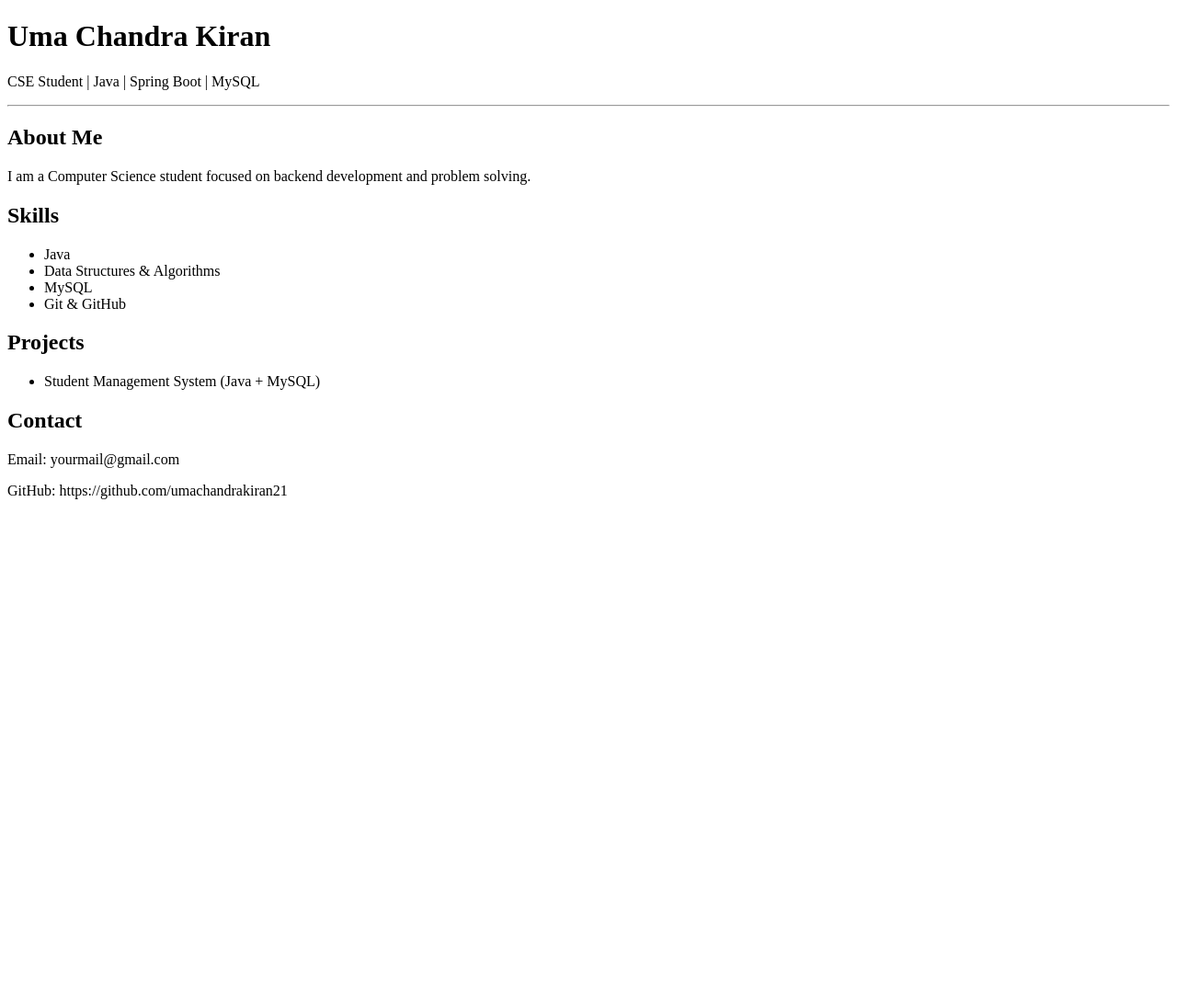
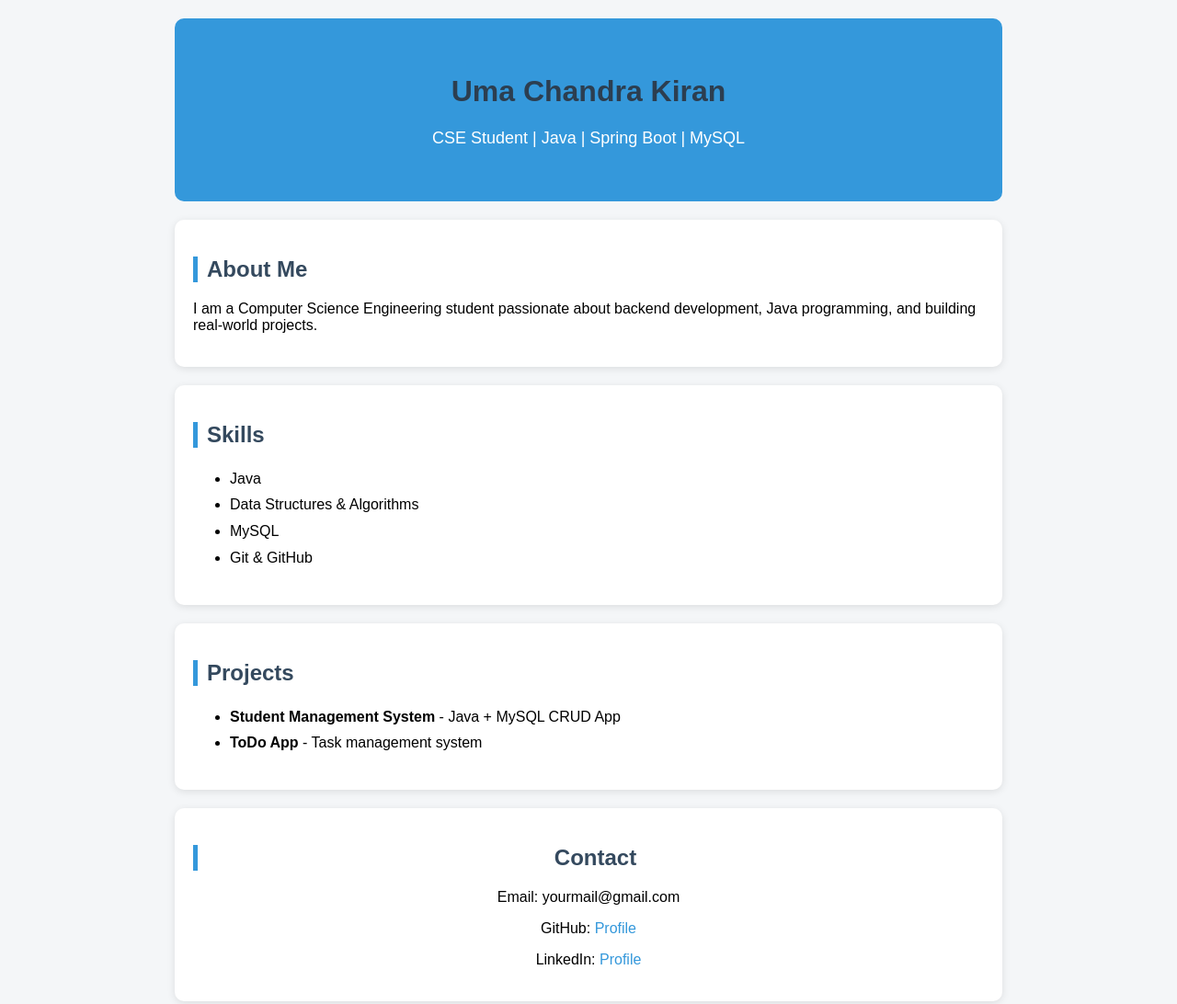
Before and after one commit to umachandrakiran21/umachandrakiran21.github.io, a plain HTML site: page index.html in a window 1280 px wide. Shown: the whole page at 92% size. Before the commit the page ends 800 px from the top, so only its background shows below. Drawn offline with Linux system fonts and the light colour scheme.

Commit message:
added portfolio design

```diff
--- a/index.html
+++ b/index.html
@@ -1,18 +1,90 @@
 <!DOCTYPE html>
 <html>
 <head>
-    <title>My Portfolio</title>
+    <title>Uma Chandra Kiran Portfolio</title>
+
+    <style>
+        body {
+            font-family: Arial, sans-serif;
+            margin: 0;
+            padding: 0;
+            background-color: #f4f6f8;
+        }
+
+        .container {
+            max-width: 900px;
+            margin: auto;
+            padding: 20px;
+        }
+
+        .card {
+            background: white;
+            padding: 20px;
+            margin-top: 20px;
+            border-radius: 10px;
+            box-shadow: 0px 2px 8px rgba(0,0,0,0.1);
+        }
+
+        h1 {
+            color: #2c3e50;
+        }
+
+        h2 {
+            color: #34495e;
+            border-left: 5px solid #3498db;
+            padding-left: 10px;
+        }
+
+        .profile {
+            text-align: center;
+            padding: 40px 20px;
+            background: #3498db;
+            color: white;
+            border-radius: 10px;
+        }
+
+        .profile p {
+            font-size: 18px;
+        }
+
+        ul {
+            line-height: 1.8;
+        }
+
+        .contact {
+            text-align: center;
+        }
+
+        a {
+            color: #3498db;
+            text-decoration: none;
+        }
+
+        a:hover {
+            text-decoration: underline;
+        }
+    </style>
+
 </head>
+
 <body>
 
+<div class="container">
+
+    <div class="profile">
         <h1>Uma Chandra Kiran</h1>
         <p>CSE Student | Java | Spring Boot | MySQL</p>
+    </div>
 
-    <hr>
+    <div class="card">
+        <h2>About Me</h2>
+        <p>
+            I am a Computer Science Engineering student passionate about backend development,
+            Java programming, and building real-world projects.
+        </p>
+    </div>
 
-    <h2>About Me</h2>
-    <p>I am a Computer Science student focused on backend development and problem solving.</p>
-
+    <div class="card">
         <h2>Skills</h2>
         <ul>
             <li>Java</li>
@@ -20,15 +92,24 @@
             <li>MySQL</li>
             <li>Git & GitHub</li>
         </ul>
+    </div>
 
+    <div class="card">
         <h2>Projects</h2>
         <ul>
-        <li>Student Management System (Java + MySQL)</li>
+            <li><b>Student Management System</b> - Java + MySQL CRUD App</li>
+            <li><b>ToDo App</b> - Task management system</li>
         </ul>
+    </div>
 
+    <div class="card contact">
         <h2>Contact</h2>
         <p>Email: yourmail@gmail.com</p>
-    <p>GitHub: https://github.com/umachandrakiran21</p>
+        <p>GitHub: <a href="https://github.com/">Profile</a></p>
+        <p>LinkedIn: <a href="#">Profile</a></p>
+    </div>
+
+</div>
 
 </body>
 </html>
```
Lines whose indentation alone changed are shown as unchanged.
